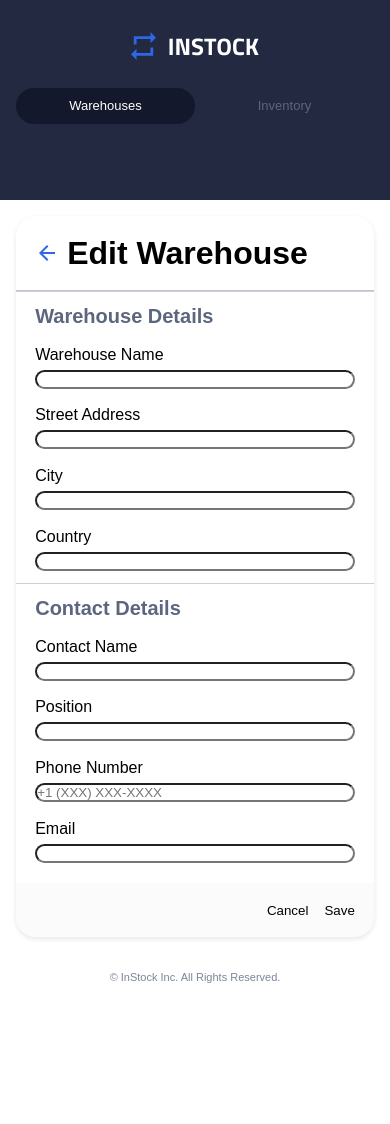
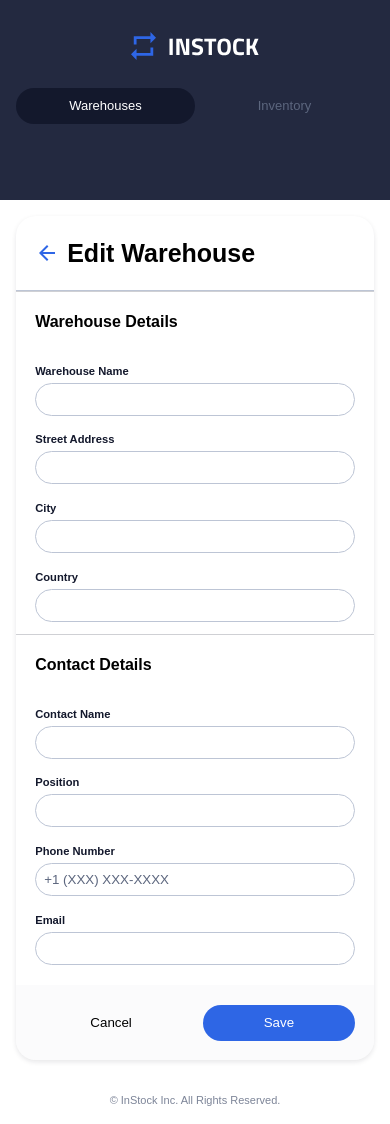
Before and after one commit to 1o5am/instock-client-amber-falcons, a React (Vite) app: page /warehouses/1/edit in a window 390 px wide. Before the commit the page ends 1001 px from the top, so only its background shows below. Built offline with nearby package versions, Linux system fonts and the light colour scheme; no server answers.

Commit message:
finalized responsive styling

```diff
--- a/src/pages/EditWarehousePage/EditWarehouse.scss
+++ b/src/pages/EditWarehousePage/EditWarehouse.scss
@@ -43,16 +43,22 @@
   }
 }
 
-// Override ItemForm styles for this specific page
 .edit-warehouse-page {
   .item__form {
     background-color: transparent;
   }
 
-  .form__section-title {
-    font-size: 1.25rem;
+  &__title {
+    font-size: 1.563rem;
+    line-height: 2.25rem;
+    font-weight: 600;
+  }
+
+  &__section-title {
     font-weight: $font-weight-semibold;
-    color: $color-slate;
+    font-size: 1rem;
+    color: $color-instock-black;
+    padding-bottom: 1rem;
     @include tablet {
       font-size: 1.4rem;
       padding-bottom: 0.1rem;
@@ -60,17 +66,53 @@
   }
 
   .form__item {
+    label {
+      font-size: 0.7rem;
+      font-weight: $font-weight-semibold;
+      color: $color-instock-black;
+      @include tablet {
+        font-size: 0.8rem;
+      }
+    }
+
+
     input {
+      border: 1px solid $color-cloud;
       border-radius: 1.25rem;
+      padding: 0.5rem;
+      &::placeholder {
+        color: $color-slate;
+      }
+      @include tablet {
+        padding: 0.75rem;
+      }
     }
   }
 
-  .form__button-container {
+  &__button-container {
     border-radius: 0 0 1.25rem 1.25rem;
   }
 
-  .form__cancel-btn,
-  .form__add-btn {
+  &__cancel-btn,
+  &__add-btn {
     border-radius: 1.25rem;
   }
 }
+
+button {
+    padding: 0.5rem 0;
+    border-radius: 1.25rem;
+    height: 2.25rem;
+    width: 100%;
+    cursor: pointer;
+}
+
+.save-btn {
+    background-color: #2e66e5;
+    color: #ffffff;
+}
+
+.title {
+    padding-top: 0.5rem;
+    padding-bottom: 1rem;
+}
--- a/src/pages/EditWarehousePage/EditWarehousePage.jsx
+++ b/src/pages/EditWarehousePage/EditWarehousePage.jsx
@@ -134,7 +134,7 @@ function EditWarehousePage() {
       <form className="item__form" onSubmit={handleSubmit}>
         <div className="form__details">
           <section className="form__section form__section--right-border">
-            <p className="form__section-title">Warehouse Details</p>
+            <p className="form__section-title title">Warehouse Details</p>
 
             <div className="form__item">
               <label htmlFor="warehouse_name">Warehouse Name</label>
@@ -210,7 +210,7 @@ function EditWarehousePage() {
           </section>
 
           <section className="form__section">
-            <p className="form__section-title">Contact Details</p>
+            <p className="form__section-title title">Contact Details</p>
 
             <div className="form__item">
               <label htmlFor="contact_name">Contact Name</label>
@@ -296,7 +296,7 @@ function EditWarehousePage() {
             >
               Cancel
             </button>
-            <button type="submit" className="form__add-btn">
+            <button type="submit" className="form__add-btn save-btn">
               Save
             </button>
           </div>
```
